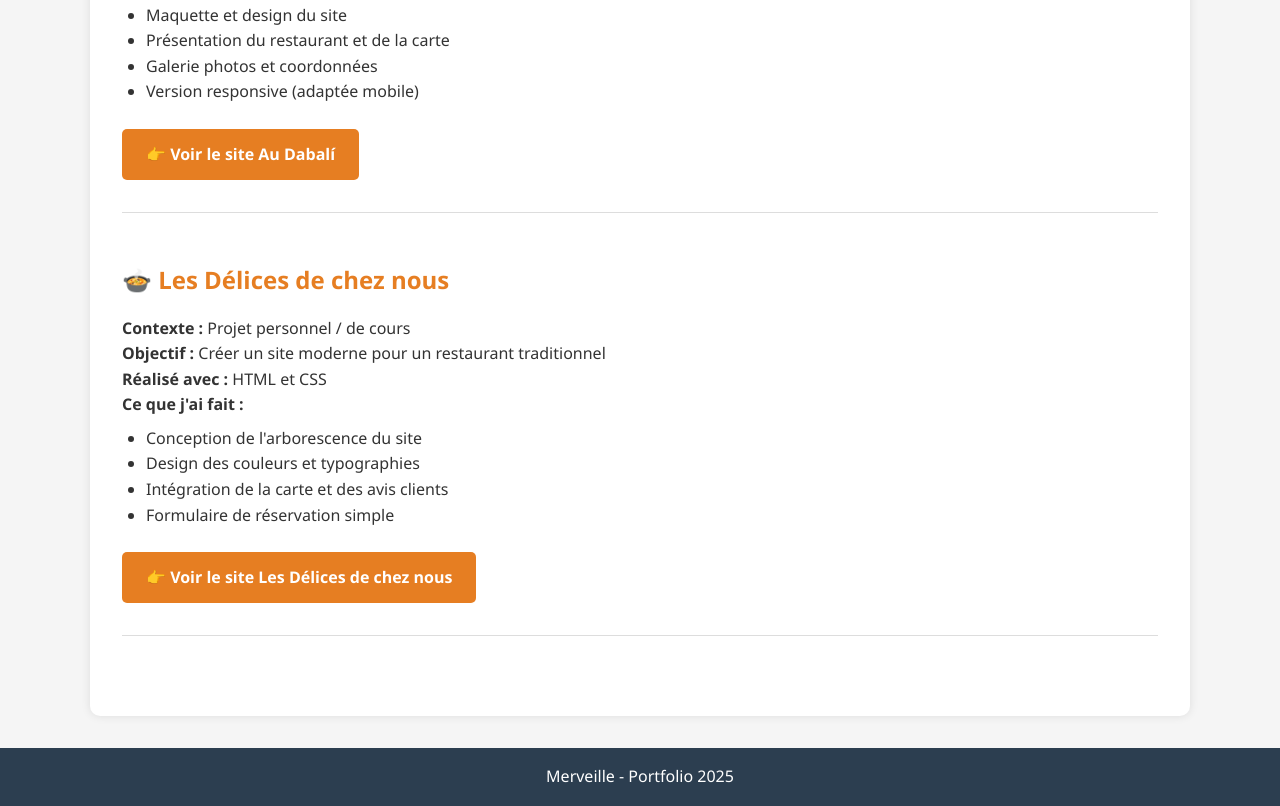
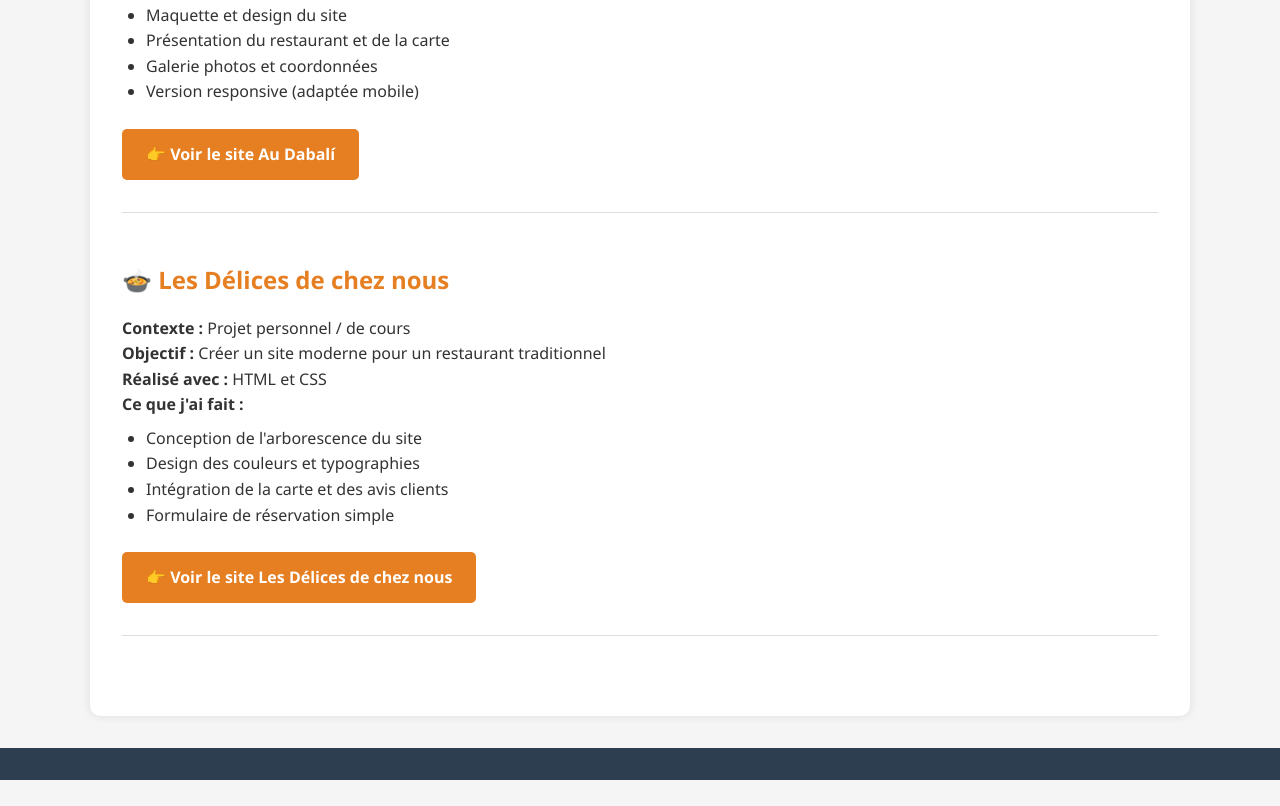
Before and after one commit to ANGODJI/Mon-portfolio, a plain HTML site: page projets.html in a window 1280 px wide. Shown: the part 359-1165 px from the top of the page. After the commit the page ends 1139 px from the top, so only its background shows below. Drawn offline with Linux system fonts and the light colour scheme.

Commit message:
Update projets.html

```diff
--- a/projets.html
+++ b/projets.html
@@ -62,7 +62,7 @@
     </main>
 
     <footer>
-        <p>Merveille - Portfolio 2025</p>
+
     </footer>
 </body>
 </html>
```
